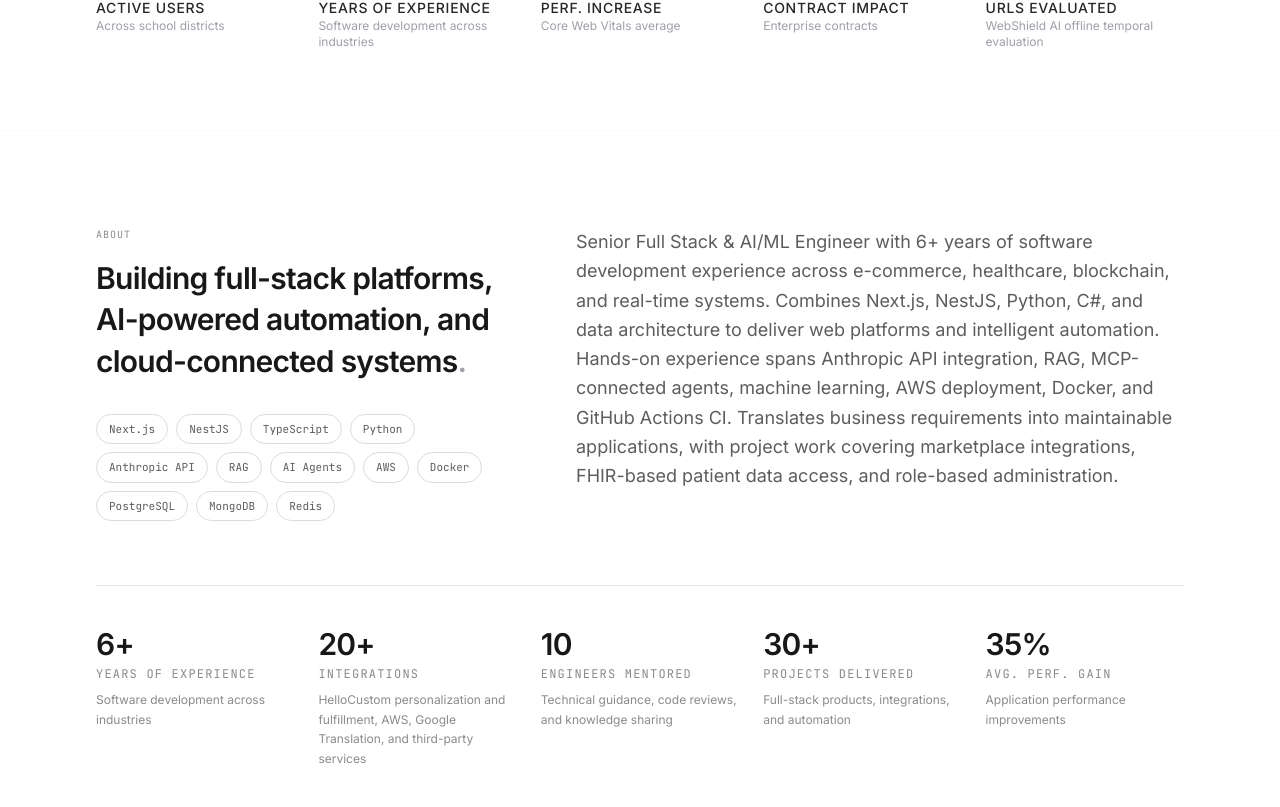
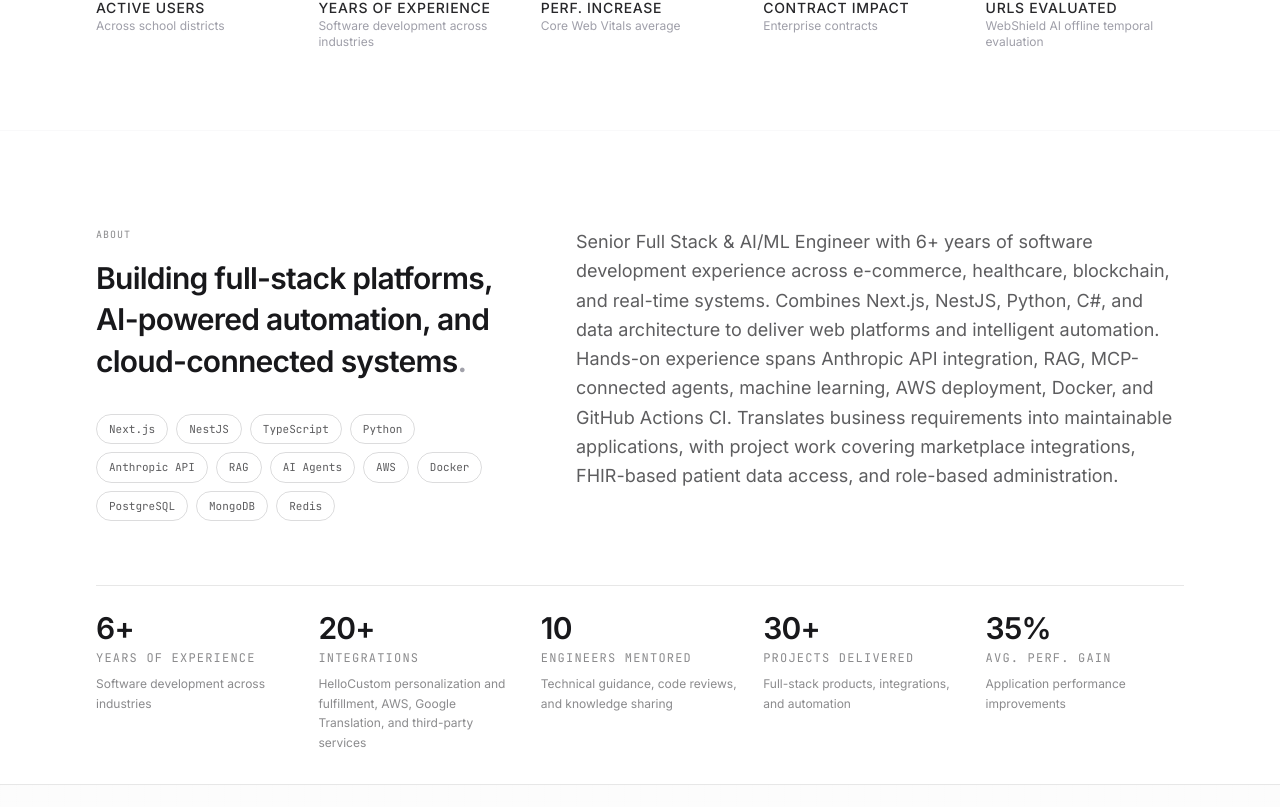
Before and after one commit to faizanrauf6/modern-portfolio, a Next.js app: page / in a window 1280 px wide. Shown: the part 813-1620 px from the top of the page. Built offline with nearby package versions, Linux system fonts and the light colour scheme; no server answers; a web font is replaced by a local one.

Commit message:
Tighten spacing around About statistics

```diff
--- a/components/About.tsx
+++ b/components/About.tsx
@@ -11,7 +11,7 @@ export default function About() {
   return (
     <section
       id="about"
-      className="px-6 py-24 lg:px-24 bg-bg border-b border-primary/10"
+      className="px-6 pt-24 pb-8 lg:px-24 bg-bg border-b border-primary/10"
     >
       <div className="max-w-7xl mx-auto grid grid-cols-1 lg:grid-cols-12 gap-12 lg:gap-16">
         {/* Left: label + statement */}
@@ -56,7 +56,7 @@ export default function About() {
 
         </div>
 
-        <div className="lg:col-span-12 grid grid-cols-2 sm:grid-cols-3 lg:grid-cols-5 gap-6 pt-10 border-t border-primary/10">
+        <div className="lg:col-span-12 grid grid-cols-2 sm:grid-cols-3 lg:grid-cols-5 gap-6 pt-6 border-t border-primary/10">
             {facts.map((f, idx) => (
               <motion.div
                 key={f.label}
```
